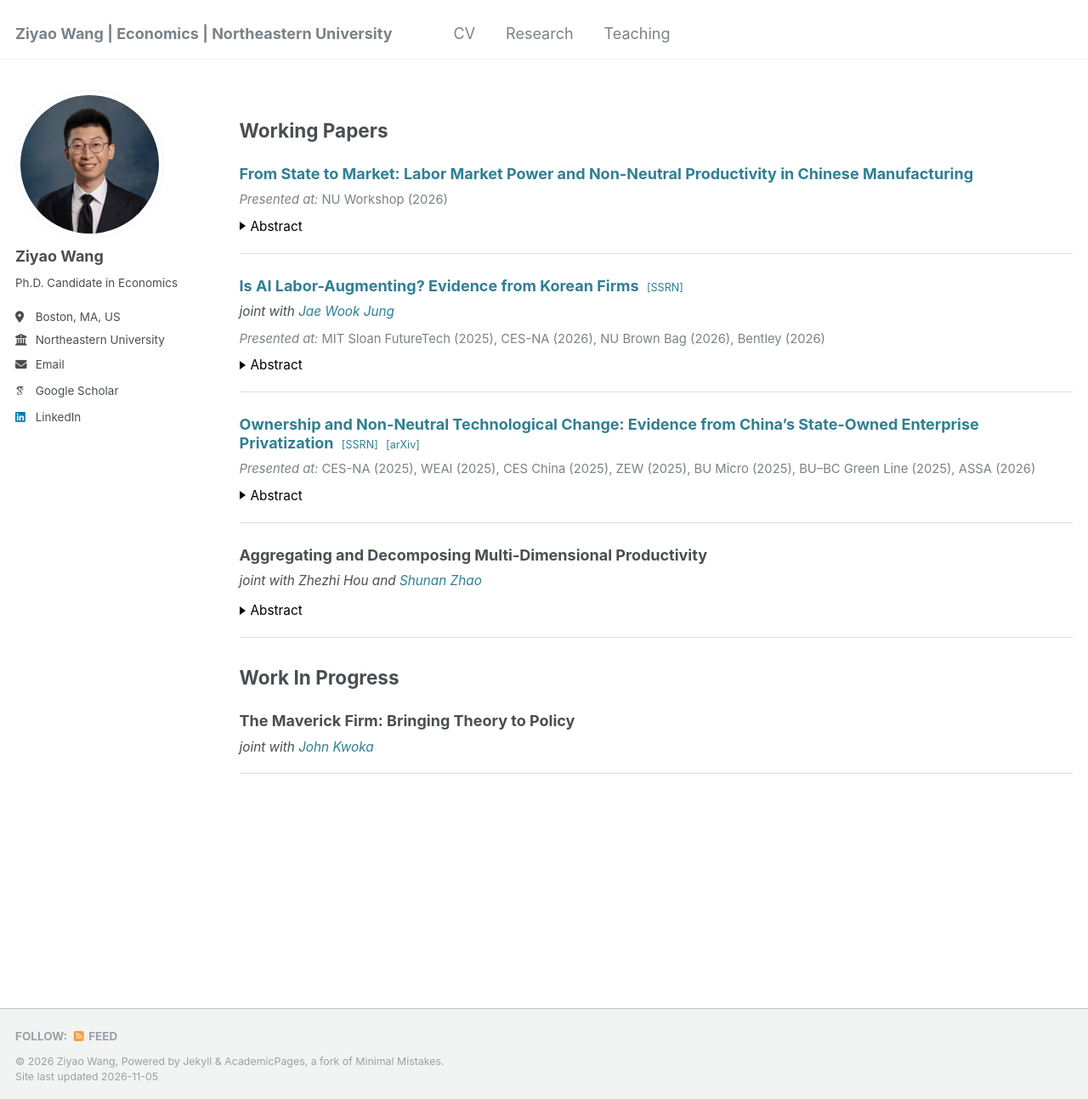
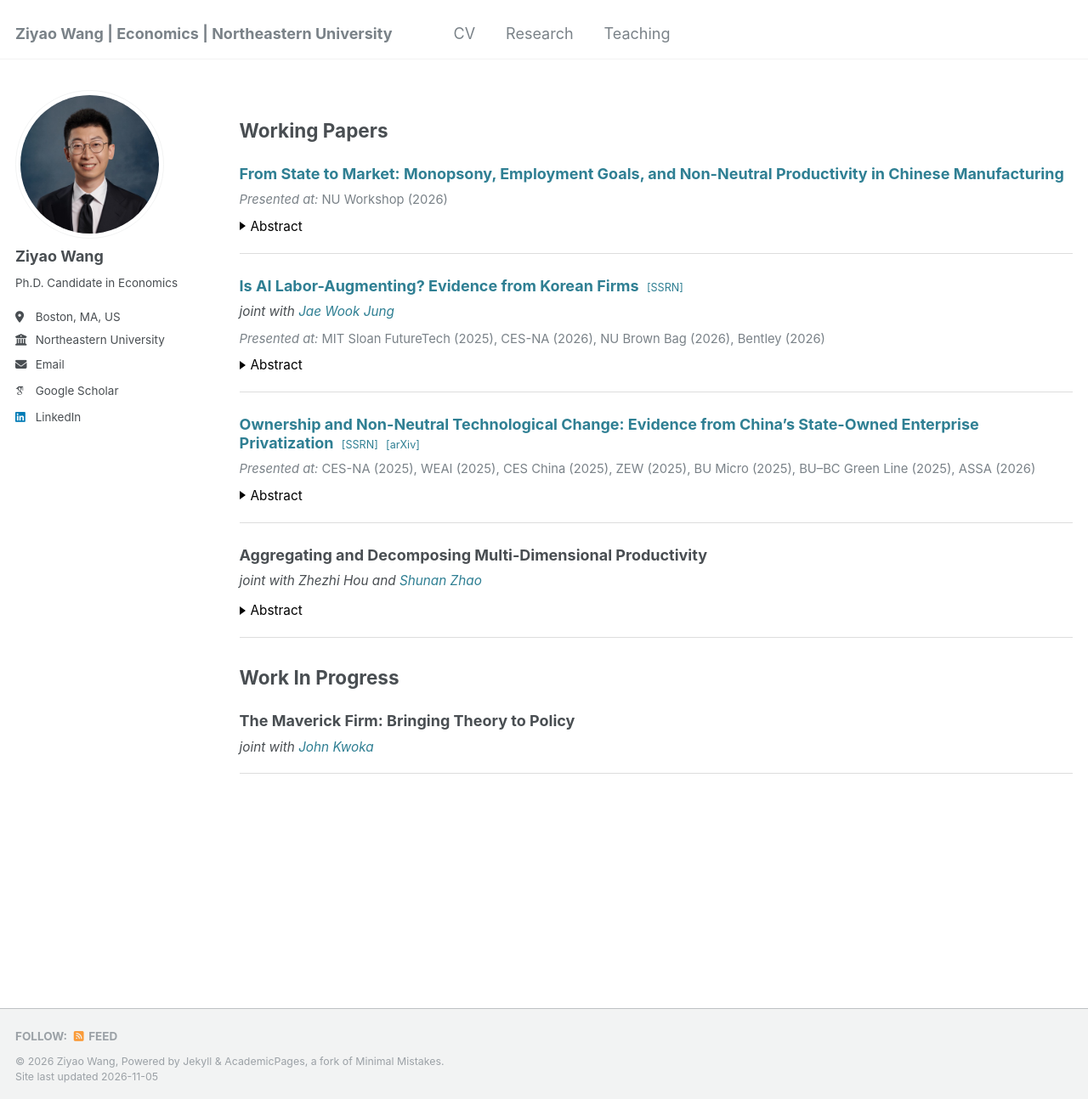
Before and after one commit to ziyaowangecon/ziyaowangecon.github.io, a Jekyll site: the page built from _pages/research.md, in a window 1280 px wide and 1294 px high. Shown: the whole window at 85% size. Built offline with Jekyll 4.4.1, drawn with Linux system fonts in a browser that asks for light colours; some web fonts are replaced; part of the change alters nothing that is shown.

Commit message:
Research page and CV: From State to Market carries the paper's current title (Monopsony, Employment Goals, and Non-Neutral Productivity in Chinese Manufacturing) and abstract (main_V2, Overleaf 499af4d); the title still links to the Dropbox copy, now that version. CV is the web export of 10-30 (new JMP title, reference order Dana, Jaumandreu, Caicedo, Cao, Kwoka)
Co-Authored-By: Claude Opus 5.5 <noreply@anthropic.com>

```diff
--- a/_pages/research.md
+++ b/_pages/research.md
@@ -115,12 +115,12 @@ author_profile: true
 
 ## Working Papers
 
-### [From State to Market: Labor Market Power and Non-Neutral Productivity in Chinese Manufacturing](https://www.dropbox.com/scl/fi/bezim03vzpj6yfujn4fip/PLP_Ziyao_dropbox.pdf?rlkey=z5ip4ou9s0vpya1d2o92phn6b&st=6qalymve&dl=0)
+### [From State to Market: Monopsony, Employment Goals, and Non-Neutral Productivity in Chinese Manufacturing](https://www.dropbox.com/scl/fi/bezim03vzpj6yfujn4fip/PLP_Ziyao_dropbox.pdf?rlkey=z5ip4ou9s0vpya1d2o92phn6b&st=6qalymve&dl=0)
 <div class="presentations"><em>Presented at:</em> NU Workshop (2026)</div>
 <details>
   <summary class="toggle-summary">Abstract</summary>
   <div class="abstract">
-    This paper jointly estimates firm labor market power and non-neutral productivity for Chinese manufacturing, and the effects of ownership transitions on each. I model the labor wedge as monopsony power net of an owner's political cost of unemployment, because public owners face employment goals from the government. At the same county employment share and size, state-owned enterprises (SOEs) carry a lower wedge than private firms. SOEs have lower labor-augmenting productivity than private firms. Privatization raises labor-augmenting productivity and the labor wedge, whose rise I read as a fall in the political cost of unemployment. SOEs' higher labor share mostly reflects lower labor-augmenting productivity. The wedge explains nearly half the labor share's fall after privatization.
+    This paper jointly estimates the labor wedge and non-neutral productivity for Chinese manufacturing, and the effects of ownership transitions on each. I model the wedge as monopsony power net of the political cost of unemployment that employment goals impose on public owners. At the same county employment share and size, state-owned enterprises (SOEs) carry a lower wedge than private firms. On average, SOEs' larger county shares and employment give them more monopsony power, which the political cost roughly offsets, so the two wedges are close. SOEs' higher labor share and employment reflect lower labor-augmenting productivity and the political cost. Privatization raises labor-augmenting productivity and the labor wedge, and each rise explains about half of the labor share's fall.
   </div>
 </details>
 
```
Also changed, not shown: 1 other file.
